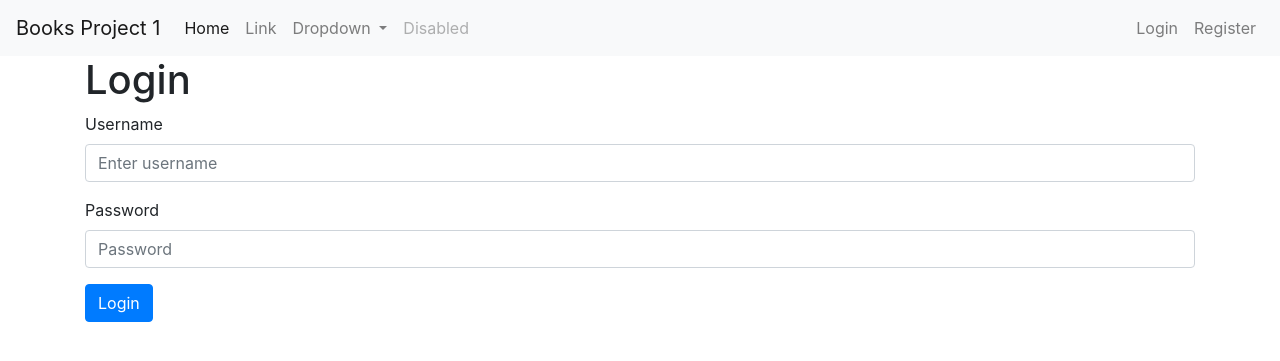
After one commit to kungfuphil/cs50web-proj1, a Flask app: page /login in a window 1280 px wide. The commit adds this page. Shown: the top 361 px of the page. Run offline with Flask 2, Linux system fonts and the light colour scheme; some libraries are stand-ins or nearby versions.

Commit message:
Add login functionality

```diff
--- a/application.py
+++ b/application.py
@@ -29,6 +29,39 @@ def index():
     """Start page"""
 
     return render_template("index.html")
+
+@APP.route("/login", methods=["GET", "POST"])
+def login():
+    """Login a user"""
+
+    if request.method == "GET":
+        return render_template("login.html")
+    if request.method == "POST":
+        # Make sure all fields are filled out
+        username = request.form.get("username")
+        password = request.form.get("password")
+
+        if not username:
+            return "Please enter your username"
+
+        if not password:
+            return "Please enter your password"
+
+        # Check password against hash in database
+        row = DB.execute("SELECT user_id, username, password FROM users WHERE UPPER(username) = UPPER(:username)",
+                         {"username": username}).fetchone()
+
+        if not row:
+            return "Username does not exist"
+
+        if not sha256_crypt.verify(password, row.password):
+            return "Username/password combination incorrect"
+
+        # set session["user_id"] = whoever is logged in
+        session["user_id"] = row.user_id
+
+        return render_template("index.html")
+
 
 @APP.route("/register", methods=["GET", "POST"])
 def register():
--- a/templates/layout.html
+++ b/templates/layout.html
@@ -46,11 +46,18 @@
                 </li>
             </ul>
 
-            <ul class="navbar-text navbar-nav">
-                <li class="nav-item">
+            {% if session.user_id %}
+            <!-- TODO -->
+            {% else %}
+            <ul class="nav navbar-nav navbar-right">
+                <li>
+                    <a class="nav-link" href="{{url_for('login')}}">Login</a>
+                </li>
+                <li>
                     <a class="nav-link" href="{{url_for('register')}}">Register</a>
                 </li>
             </ul>
+            {% endif %}
         </div>
     </nav>
 
--- /dev/null
+++ b/templates/login.html
@@ -0,0 +1,24 @@
+{% extends "layout.html" %}
+
+{% block title %}
+Login
+{% endblock %}
+
+{% block body %}
+<h1>Login</h1>
+
+<form action="{{url_for('login')}}" method="POST">
+    <div class="form-group">
+        <label for="username">Username</label>
+        <input type="text" class="form-control" id="username" placeholder="Enter username" name="username" required>
+    </div>
+    <div class="form-group">
+        <label for="password">Password</label>
+        <input type="password" class="form-control" id="password" placeholder="Password" name="password" required>
+    </div>
+    <button type="submit" class="btn btn-primary">Login</button>
+</form>
+
+<!-- TODO: Make sure all fields are filled out -->
+
+{% endblock %}
```
Also changed, not shown: README.md.
